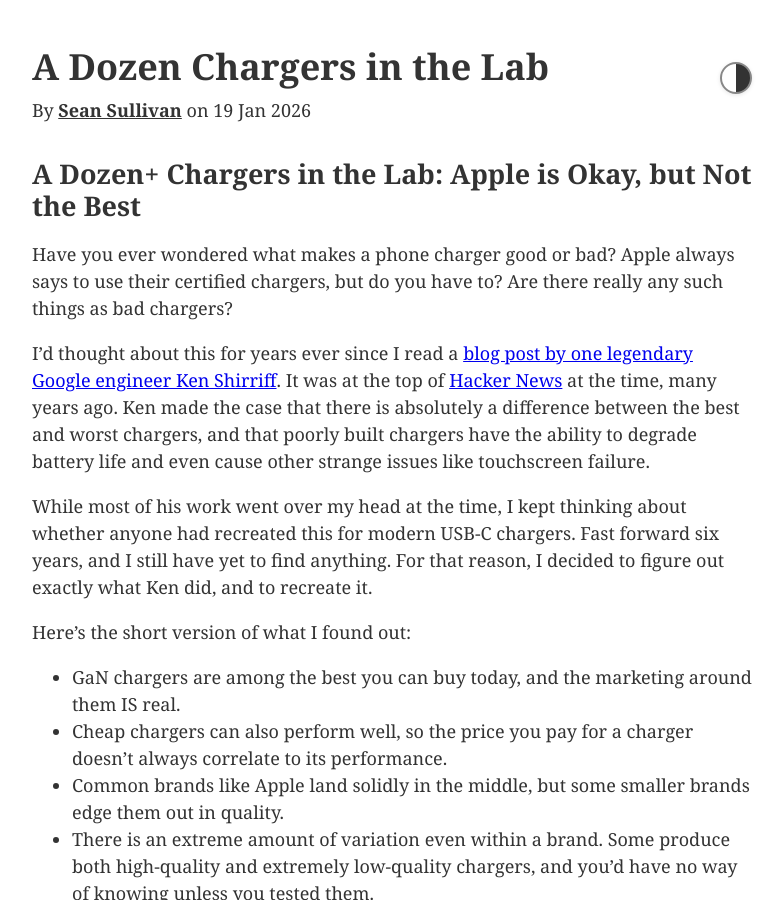
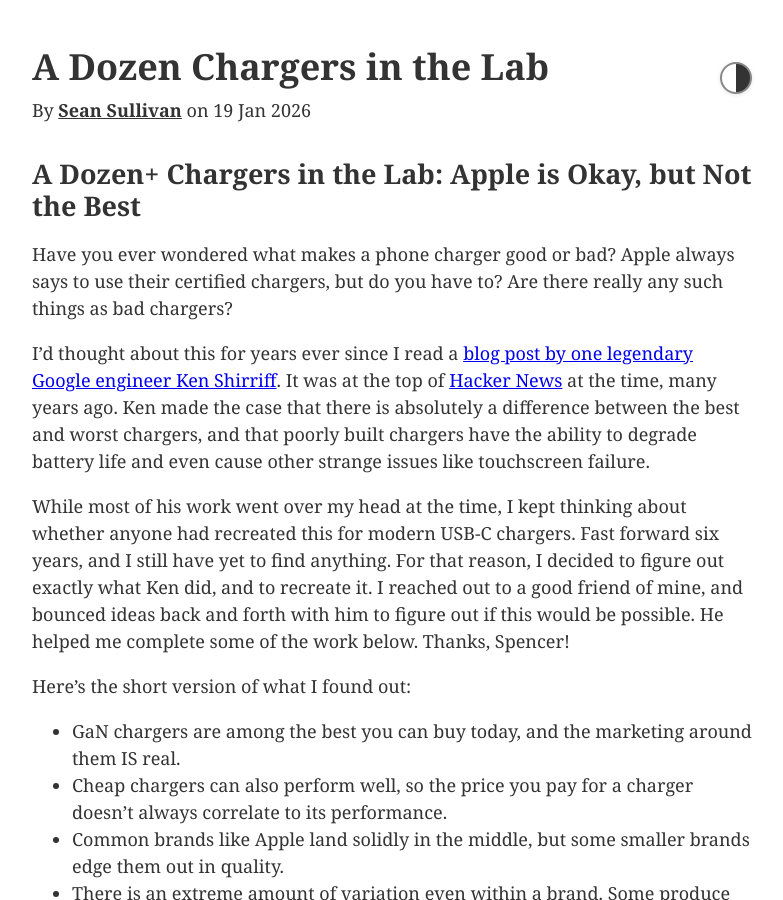
Before and after one commit to 0sps/sull1van.com, a Jekyll site: the page built from _posts/2026-01-19-a-dozen-chargers-in-the-lab.md, in a window 1280 px wide and 900 px high. Shown: the whole window, without its empty margins (248-1031 px from the left). Built offline with Jekyll 4.4.1, drawn with Linux system fonts in a browser that asks for light colours.

Commit message:
Update 2026-01-19-a-dozen-chargers-in-the-lab.md

```diff
--- a/_posts/2026-01-19-a-dozen-chargers-in-the-lab.md
+++ b/_posts/2026-01-19-a-dozen-chargers-in-the-lab.md
@@ -279,7 +279,8 @@
 
 I'd thought about this for years ever since I read a [blog post by one legendary Google engineer Ken Shirriff](https://www.righto.com/2012/10/a-dozen-usb-chargers-in-lab-apple-is.html). It was at the top of [Hacker News](https://news.ycombinator.com/) at the time, many years ago. Ken made the case that there is absolutely a difference between the best and worst chargers, and that poorly built chargers have the ability to degrade battery life and even cause other strange issues like touchscreen failure.
 
-While most of his work went over my head at the time, I kept thinking about whether anyone had recreated this for modern USB-C chargers. Fast forward six years, and I still have yet to find anything. For that reason, I decided to figure out exactly what Ken did, and to recreate it.
+While most of his work went over my head at the time, I kept thinking about whether anyone had recreated this for modern USB-C chargers. Fast forward six years, and I still have yet to find anything. For that reason, I decided to figure out exactly what Ken did, and to recreate it. I reached out to a good friend of mine, and bounced ideas back and forth with him to figure out if this would be possible. He helped me complete some of the work below. Thanks, Spencer!
+
 
 Here's the short version of what I found out:
 - GaN chargers are among the best you can buy today, and the marketing around them IS real.
@@ -1712,10 +1713,11 @@
 
 I hope you enjoyed reading. This was genuinely such a pleasure to put together. Car chargers are next on my list, and I suspect that'll be a story of their own. If you think I rated something incorrectly or mixed up electrical concepts, feel free to reach out and let me know. Contact is at the bottom of the page :)
 
-Last thing: a huge shout out to my mechanical engineering friend Spencer, who helped me at every step of the way!
+
 
 ### -Sean
 <br>
+Last thing: a huge shout out to my mechanical engineering friend Spencer, who helped me at every step of the way!
 <figure style="max-width: 600px; text-align: center;">
   <img src="/assets/images/spencerandsean1.jpg" alt="Spencer and Sean" style="width: 100%;">
   <figcaption>Me and Spencer. Best friends make good electrical testing partners!</figcaption>
```
